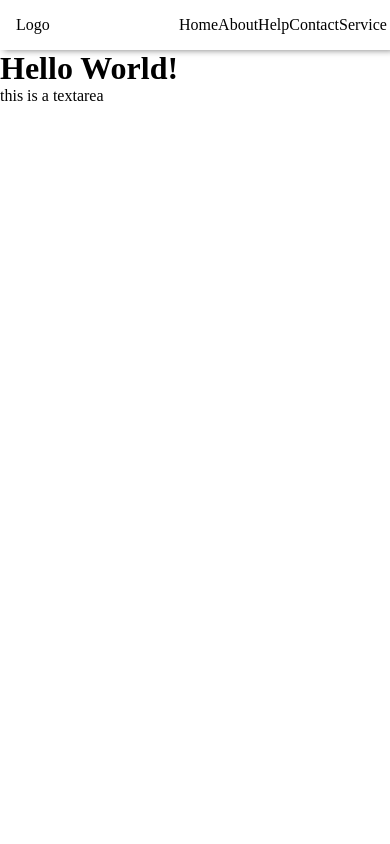
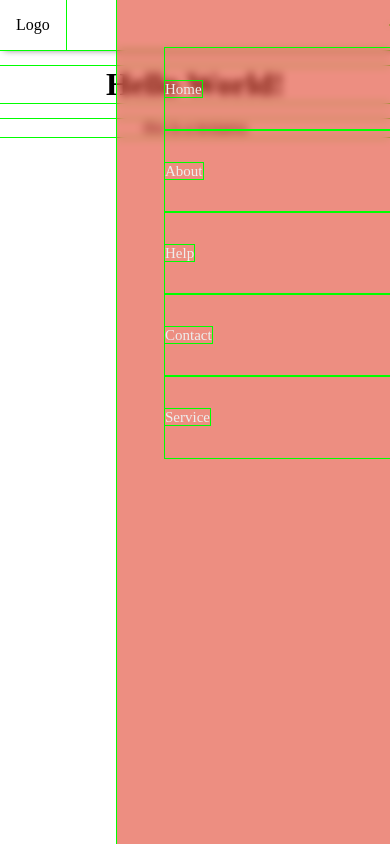
Before and after one commit to gaffOverflow/NavBar, a plain HTML site: page index.html in a window 390 px wide. Drawn offline with Linux system fonts and the light colour scheme.

Commit message:
desktop view set, mobile view structure set

```diff
--- a/index.html
+++ b/index.html
@@ -25,7 +25,7 @@
       </head>
       <body>
         <h1>Hello World!</h1>
-        <div id="textarea"></div>
+        <label id="textarea"></label>
       </body>
     </main>
 
--- a/style.css
+++ b/style.css
@@ -2,12 +2,15 @@
   margin: 0;
   padding: 0;
   box-sizing: border-box;
+  outline: 1px solid lime;
+}
+.logo{
+  padding: 1em;
 }
 nav {
   display: flex;
   justify-content: space-between;
   align-items: center;
-  padding: 1em;
   box-shadow: 4px 0px 7px #777;
 }
 
@@ -15,14 +18,42 @@ nav {
   display: flex;
   width: 50vw;
   justify-content: space-around;
+  background: rgba(220, 30, 4, 0.5);
+  padding: 1em;
 }
 .nav-link li {
   list-style: none;
 }
 .nav-link li a {
   text-decoration: none;
-  color: black;
+  color: #eee;
+  font-size: clamp(15px, 2vw, 40px);
+font-size: min;
 }
-main{
+body {
   width: 100vw;
+}
+h1,
+label {
+  text-align: center;
+  display: block;
+  margin: 1rem 0 0 0;
+}
+
+/* break point */
+
+@media (max-width: 500px) {
+  .nav-link {
+    flex-direction: column;
+    position: fixed;
+    inset: 0 0 0 30%;
+    width: 100%;
+    justify-content: flex-start;
+    padding: 3rem;
+    backdrop-filter: blur(4px);
   }
+  .nav-link li {
+    padding-block: 2em;
+
+  }
+}
```
